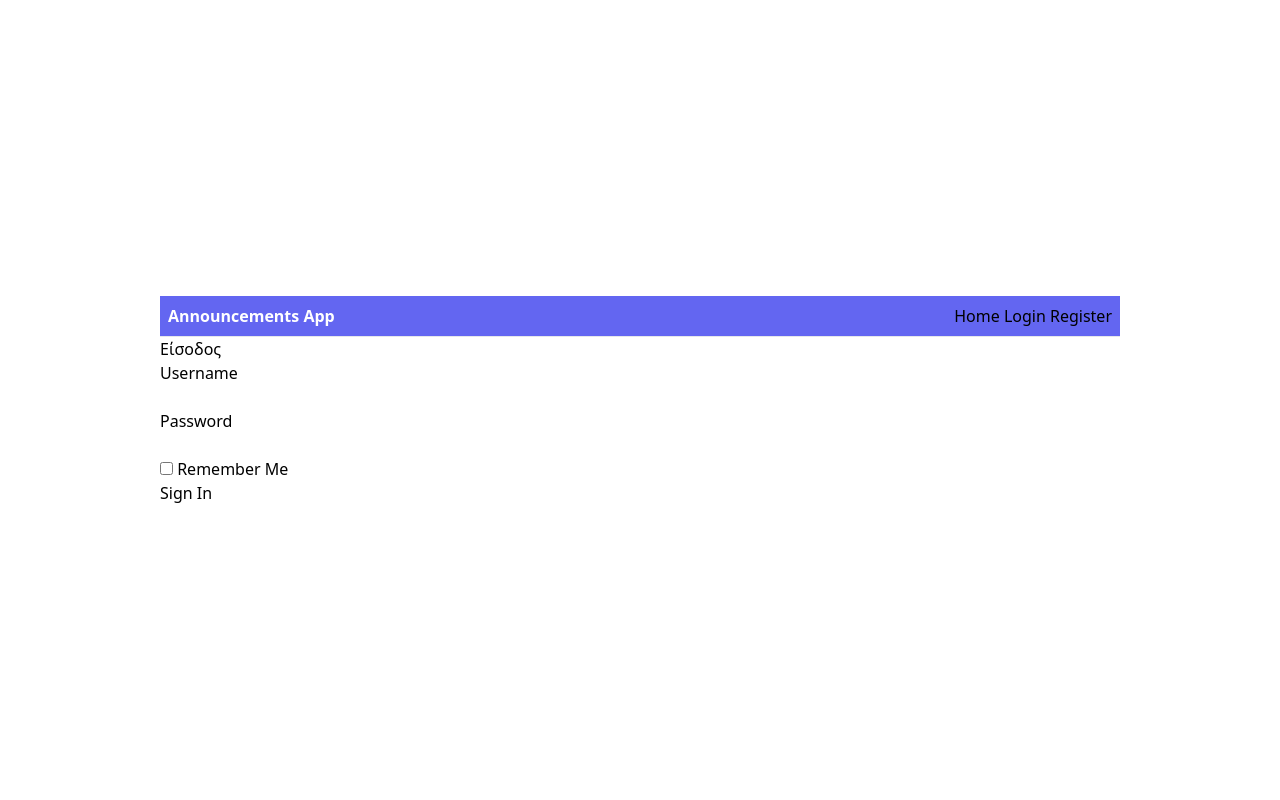
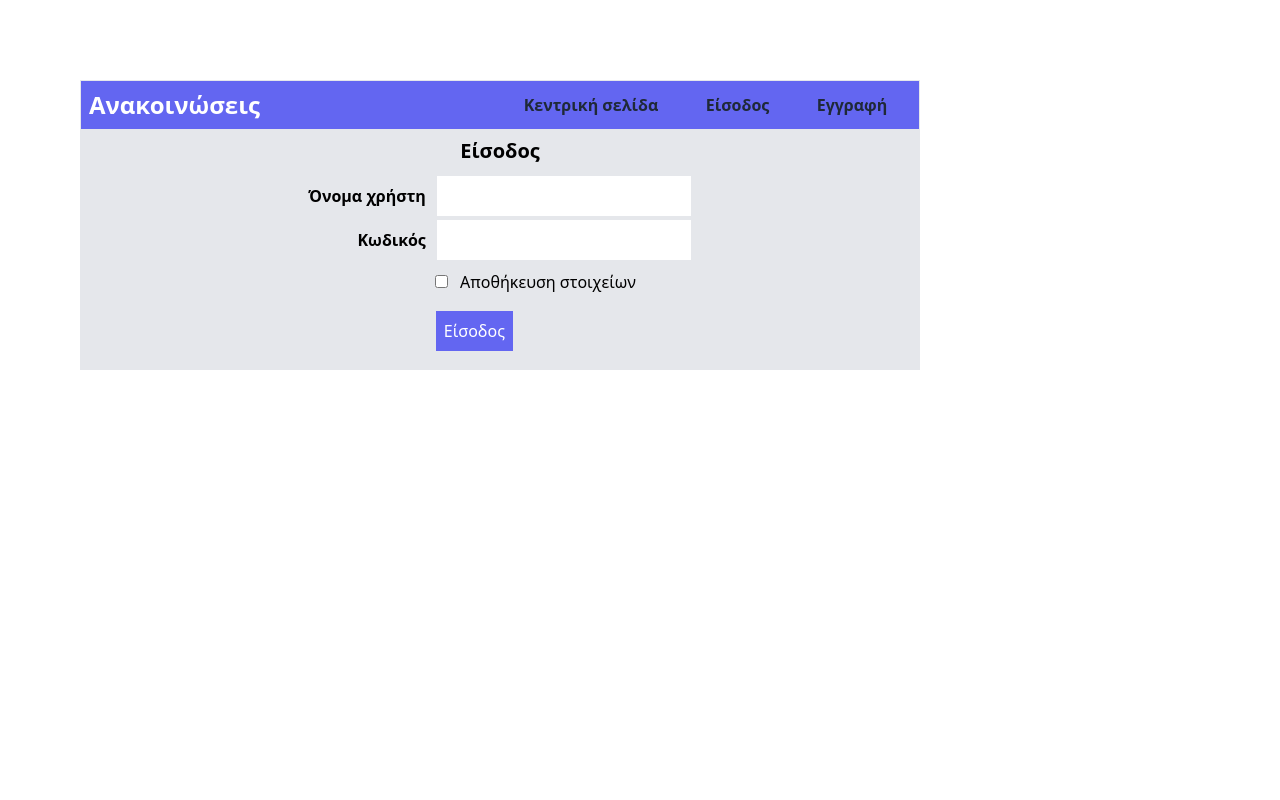
Before and after one commit to christodoulos/coding-factory-2022-flask, a Flask app: page /login in a window 1280 px wide. Run offline with Flask 2, Linux system fonts and the light colour scheme; some libraries are stand-ins or nearby versions.

Commit message:
facelift

```diff
--- a/app/forms.py
+++ b/app/forms.py
@@ -8,24 +8,24 @@ from wtforms.validators import (
 
 
 class LoginForm(FlaskForm):
-    username = StringField("Username", validators=[DataRequired()])
-    password = PasswordField("Password", validators=[DataRequired()])
-    remember_me = BooleanField("Remember Me")
-    submit = SubmitField("Sign In")
+    username = StringField("Όνομα χρήστη", validators=[DataRequired()])
+    password = PasswordField("Κωδικός", validators=[DataRequired()])
+    remember_me = BooleanField("Αποθήκευση στοιχείων")
+    submit = SubmitField("Είσοδος")
 
 
 class RegisterForm(FlaskForm):
-    username = StringField("Username", validators=[DataRequired()])
+    username = StringField("Όνομα χρήστη", validators=[DataRequired()])
     email = EmailField("Email", validators=[DataRequired(), Email()])
-    category = StringField("Category", validators=[DataRequired()])
-    givenname = StringField("First Name", validators=[DataRequired()])
-    surname = StringField("Last Name", validators=[DataRequired()])
+    category = StringField("Κατηγορία προσωπικού", validators=[DataRequired()])
+    givenname = StringField("Όνομα", validators=[DataRequired()])
+    surname = StringField("Επώνυμο", validators=[DataRequired()])
     password = PasswordField(
-        "Password",
+        "Κωδικός",
         validators=[
             DataRequired(),
             EqualTo("confirm", message="Passwords must match"),
         ],
     )
-    confirm = PasswordField("Repeat Password")
-    submit = SubmitField("Register")
+    confirm = PasswordField("Επανάληψη κωδικού")
+    submit = SubmitField("Εγγραφή")
--- a/app/routes.py
+++ b/app/routes.py
@@ -26,10 +26,14 @@ def index():
 @announcements_app.route("/login", methods=["GET", "POST"])
 def login():
     form = LoginForm()
-    if form.validate_on_submit():
-        flash(f"Login requested for user {form.username.data}")
-        flash(f"remember_me={form.remember_me.data}")
-        return redirect("/index")
+    if request.method == "POST":
+        if form.validate_on_submit():
+            flash(f"Login requested for user {form.username.data}", "info")
+            flash(f"remember_me={form.remember_me.data}", "info")
+            return redirect("/index")
+        else:
+            for field, error in form.errors.items():
+                flash(f"Error in {field}: {error[0]}", "error")
     return render_template("login.html", title="Sign In", form=form)
 
 
@@ -38,7 +42,7 @@ def register():
     form = RegisterForm()
     if request.method == "POST":
         if form.validate_on_submit():
-            flash(f"Form data: {form.data}")
+            flash(f"Form data: {form.data}", "info")
             User(
                 username=form.username.data,
                 password=form.password.data,
@@ -48,5 +52,6 @@ def register():
             ).save()
             return redirect("/index")
         else:
-            flash(f"Form data invalid: {form.errors}")
+            for field, error in form.errors.items():
+                flash(f"Error in {field}: {error[0]}", "error")
     return render_template("register.html", title="Register", form=form)
--- a/app/templates/base.html
+++ b/app/templates/base.html
@@ -10,27 +10,46 @@
     <meta name="viewport" content="width=device-width, initial-scale=1.0" />
     <script src="https://cdn.tailwindcss.com"></script>
   </head>
-  <body class="flex flex-col justify-center items-center h-screen">
-    <div class="w-3/4">
-      <div class="flex justify-between bg-indigo-500 p-2">
-        <div class="text-white font-semibold">Announcements App</div>
-        <div>
-          <a class="hover:text-white" href="/index">Home</a>
-          <a class="hover:text-white" href="/login">Login</a>
-          <a class="hover:text-white" href="/register">Register</a>
+  <body class="p-20">
+    <div
+      class="w-3/4 flex flex-col justify-center items-center border bg-gray-200"
+    >
+      <div class="w-full flex justify-between bg-indigo-500 p-2 items-center">
+        <div class="text-white font-semibold text-2xl">Ανακοινώσεις</div>
+        <div class="w-1/2 flex justify-around">
+          <a class="font-semibold text-gray-800 hover:text-white" href="/index">Κεντρική σελίδα</a>
+          <a class="font-semibold text-gray-800 hover:text-white" href="/login">Είσοδος</a>
+          <a class="font-semibold text-gray-800 hover:text-white" href="/register">Εγγραφή</a>
         </div>
       </div>
 
-      <div>
-        <hr />
+      {% with errors = get_flashed_messages(category_filter=["error"]) %}
+        {% if errors %}
+          <div class="bg-red-200 p-2 mt-2 mb-2 border">
+            <ul class="p-4">
+              {% for message in errors %}
+              <li class="list-disc">{{ message }} </li>
+              {% endfor %}
+            </ul>
+          </div>
+        {% endif %}
+      {% endwith %}
 
-        {% with messages = get_flashed_messages() %} {% if messages %}
-        <ul>
-          {% for message in messages %}
-          <li>{{ message }}</li>
-          {% endfor %}
-        </ul>
-        {% endif %} {% endwith %} {% block content %} {% endblock %}
+      {% with infos = get_flashed_messages(category_filter=["info"]) %}
+        {% if infos %}
+          <div class="bg-green-200 p-2 mt-2 mb-2 border">
+            <ul class="p-4">
+              {% for message in infos %}
+              <li class="list-disc">{{ message }} </li>
+              {% endfor %}
+            </ul>
+          </div>
+        {% endif %}
+      {% endwith %}
+
+
+      <div class="flex flex-col items-center justify-center">
+        {% block content %} {% endblock %}
       </div>
     </div>
   </body>
--- a/app/templates/login.html
+++ b/app/templates/login.html
@@ -1,17 +1,33 @@
-{% extends "base.html" %} {% block content %}
-<h1>Είσοδος</h1>
-<form action="" method="post" novalidate>
-  {{ form.hidden_tag() }}
-  <p>
-    {{ form.username.label}} <br />
-    {{ form.username(size=32)}}
-  </p>
-  <p>
-    {{ form.password.label}} <br />
-    {{ form.password(size=32)}}
-  </p>
-  <p>{{ form.remember_me() }} {{ form.remember_me.label}}</p>
-  <p>{{ form.submit() }}</p>
-</form>
+{% extends "base.html" %}
+
+{% block content %}
+
+<div class="p-2 flex flex-col items-center justify-center">
+  <h1 class="font-bold text-xl">Είσοδος</h1>
+  <form action="" method="post" novalidate class="p-2 border">
+    {{ form.hidden_tag() }}
+    <table>
+      <tr>
+        <td class="font-bold text-right">{{ form.username.label }}</td>
+        <td>{{ form.username(class_="w-64 p-2 ml-2 border")}}</td>
+      </tr>
+      <tr>
+        <td class="font-bold text-right">{{ form.password.label }}</td>
+        <td>{{ form.password(class_="w-64 p-2 ml-2 border")}}</td>
+      </tr>
+      <tr>
+        <td></td>
+        <td class="p-2 mt-2">{{ form.remember_me() }} <span class="ml-2">{{ form.remember_me.label}}</span></td>
+      </tr>
+      <tr>
+        <td></td>
+        <td>
+          {{ form.submit(class_="p-2 ml-2 mt-2 text-white bg-indigo-500
+          hover:font-bold cursor-pointer") }}
+        </td>
+      </tr>
+    </table>
+  </form>
+</div>
 
 {% endblock %}
```
Also changed, not shown: app/templates/index.html (+8 -2 lines), app/templates/register.html (+8 -4 lines).
